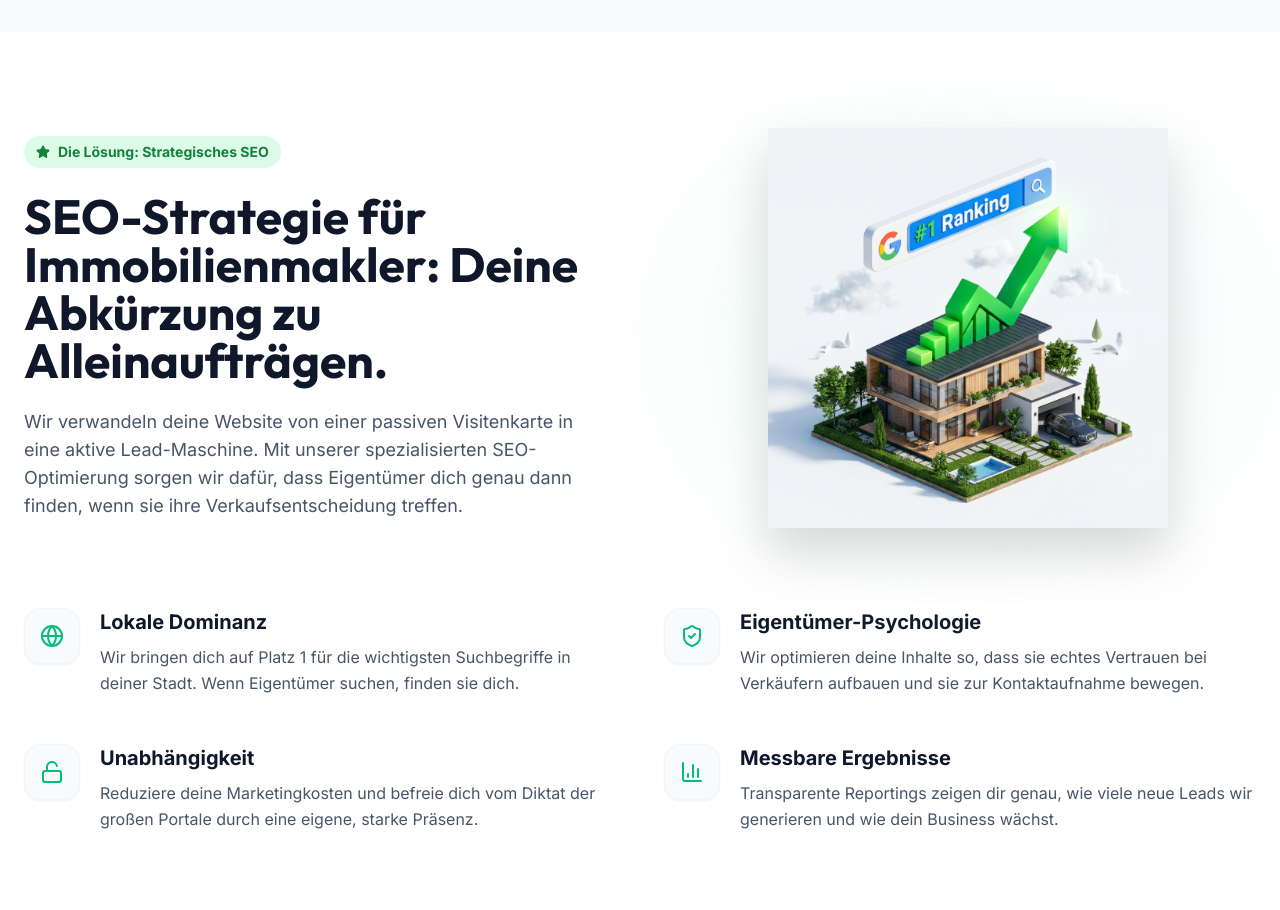
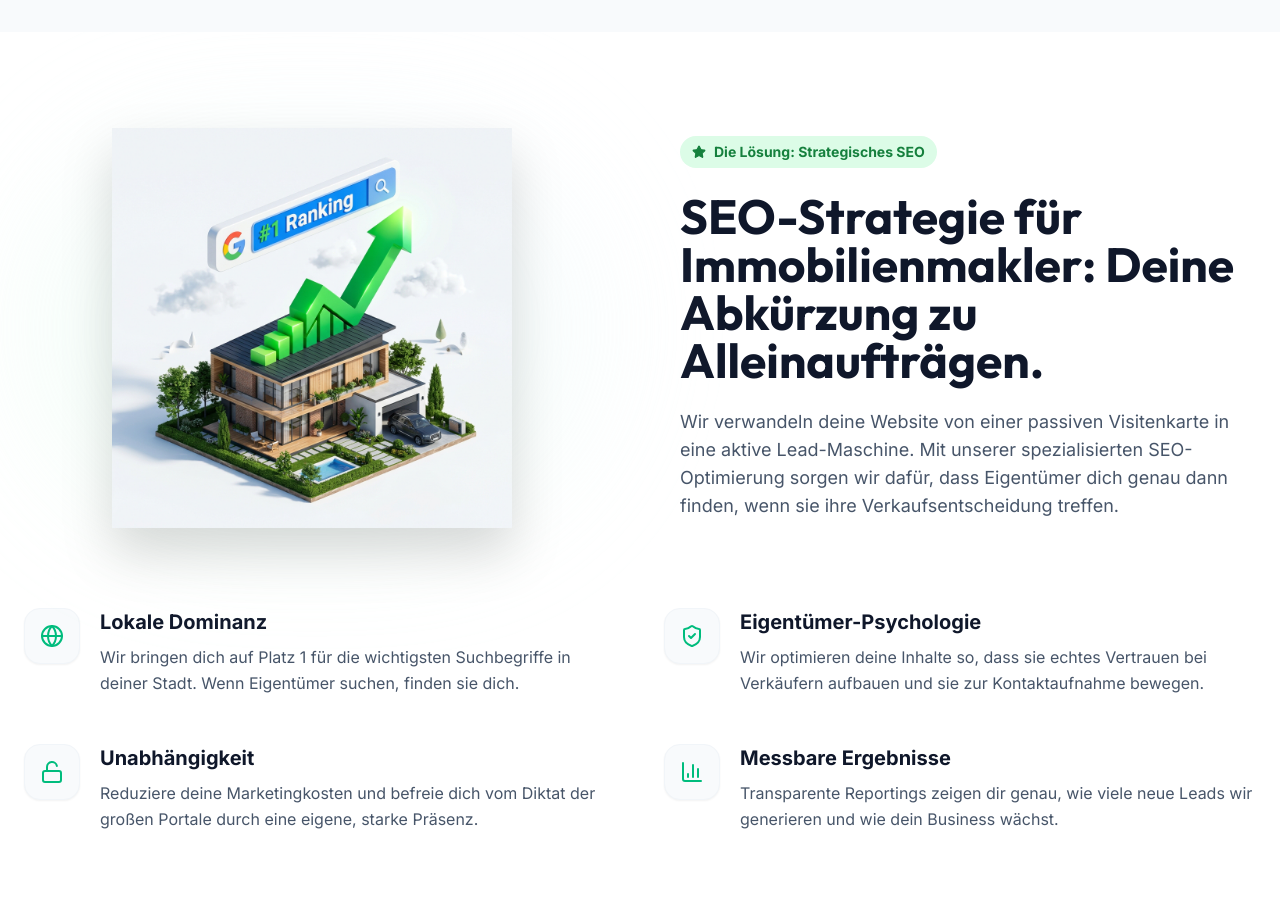
Before and after one commit to timmsug-source/website-linkedin, a Next.js app: page /leistungen/seo-geo/immobilienmakler in a window 1280 px wide. Shown: the part 1980-2890 px from the top of the page. Built offline with nearby package versions, Linux system fonts and the light colour scheme.

Commit message:
Swap image and text positions in MaklerSolution

```diff
--- a/src/components/lp/ImmobilienmaklerSections.tsx
+++ b/src/components/lp/ImmobilienmaklerSections.tsx
@@ -230,9 +230,24 @@ export function MaklerSolution() {
   return (
     <section className="py-24 bg-white overflow-hidden" aria-labelledby="solution-heading">
       <div className="max-w-7xl mx-auto px-6">
-        {/* Top Part: Text and Illustration side by side */}
+        {/* Top Part: Illustration and Text side by side (Swapped) */}
         <div className="grid grid-cols-1 lg:grid-cols-2 gap-12 lg:gap-20 items-center mb-20">
-          <div>
+          <div className="relative h-[300px] md:h-[400px] flex items-center justify-center order-2 lg:order-1">
+            {/* Decorative background blobs */}
+            <div className="absolute inset-0 bg-gradient-to-tr from-green-100/50 to-blue-50/50 rounded-full blur-3xl opacity-70 animate-pulse" />
+
+            <div className="relative w-full h-full hover:scale-105 transition-transform duration-700 ease-out">
+              <Image
+                src="/images/makler_solution.png"
+                alt="Illustration von SEO-Erfolg für Immobilienmakler"
+                fill
+                className="object-contain drop-shadow-2xl"
+                sizes="(max-width: 1024px) 100vw, 50vw"
+              />
+            </div>
+          </div>
+
+          <div className="order-1 lg:order-2">
             <div className="inline-flex items-center gap-2 px-3 py-1.5 rounded-full bg-green-100 text-green-700 text-sm font-bold mb-6">
               <Star size={14} fill="currentColor" />
               Die Lösung: Strategisches SEO
@@ -245,21 +260,6 @@ export function MaklerSolution() {
             <p className="text-lg text-slate-600">
               Wir verwandeln deine Website von einer passiven Visitenkarte in eine aktive Lead-Maschine. Mit unserer spezialisierten SEO-Optimierung sorgen wir dafür, dass Eigentümer dich genau dann finden, wenn sie ihre Verkaufsentscheidung treffen.
             </p>
-          </div>
-
-          <div className="relative h-[300px] md:h-[400px] flex items-center justify-center">
-            {/* Decorative background blobs */}
-            <div className="absolute inset-0 bg-gradient-to-tr from-green-100/50 to-blue-50/50 rounded-full blur-3xl opacity-70 animate-pulse" />
-
-            <div className="relative w-full h-full hover:scale-105 transition-transform duration-700 ease-out">
-              <Image
-                src="/images/makler_solution.png"
-                alt="Illustration von SEO-Erfolg für Immobilienmakler"
-                fill
-                className="object-contain drop-shadow-2xl"
-                sizes="(max-width: 1024px) 100vw, 50vw"
-              />
-            </div>
           </div>
         </div>
 
```
